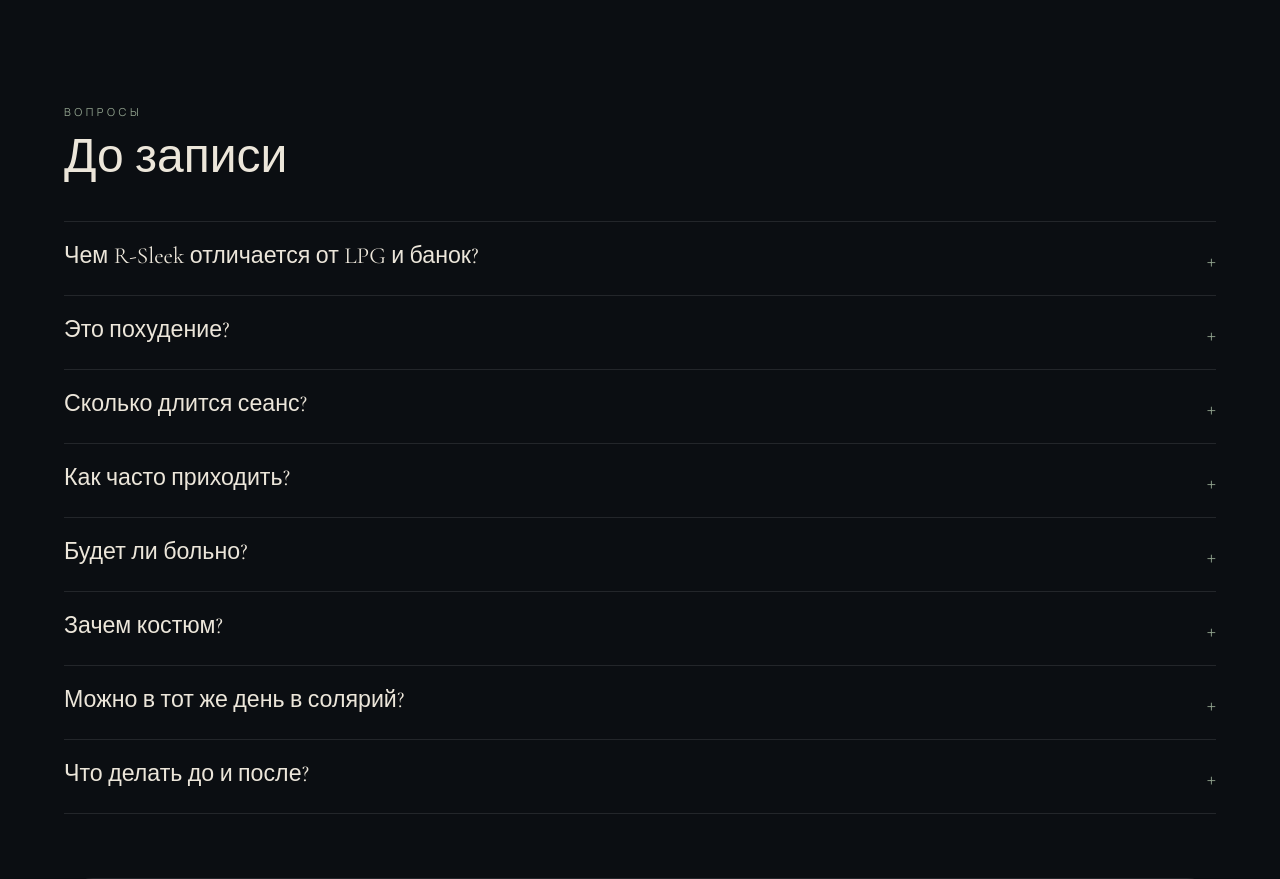
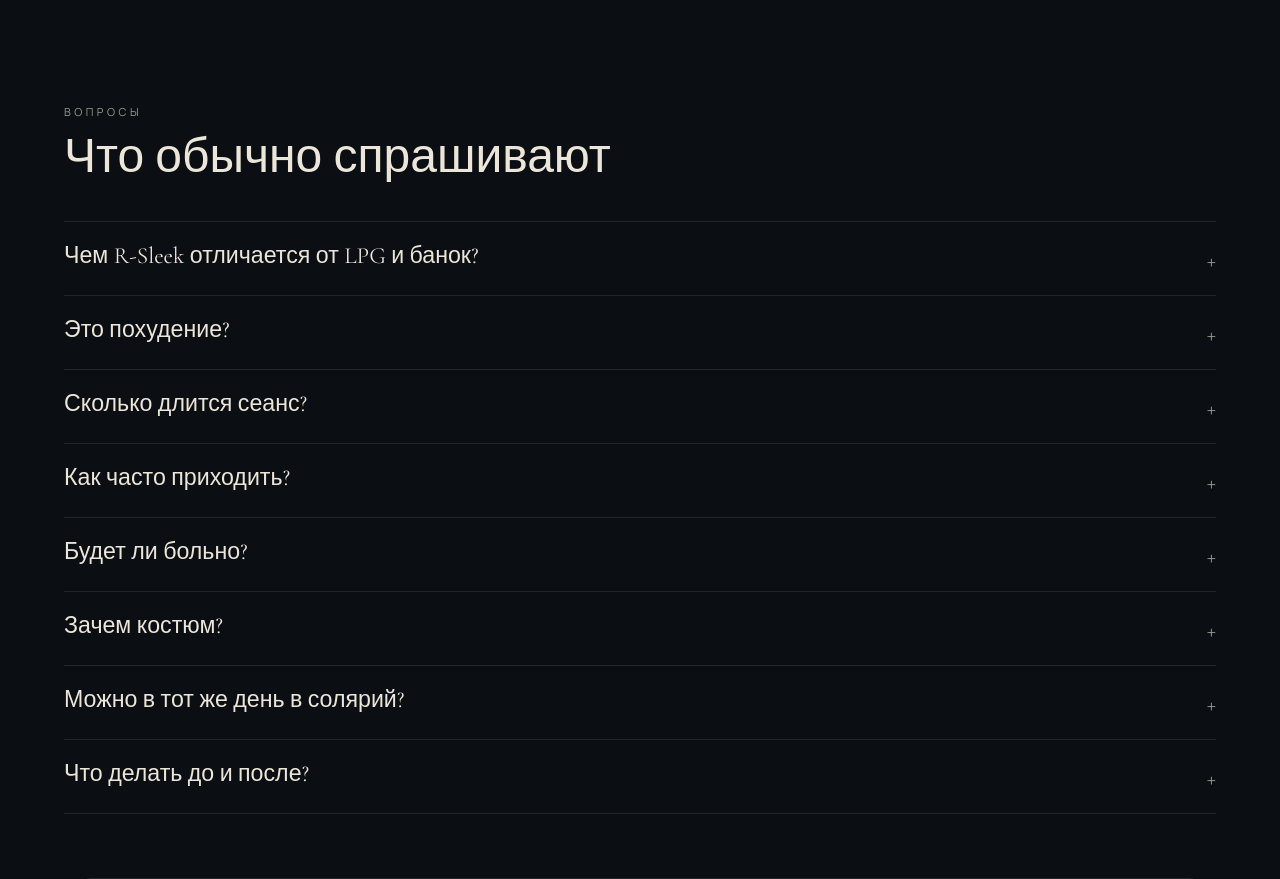
Before and after one commit to gnxv/ds, a Next.js app: page /r-sleek in a window 1280 px wide. Shown: the part 5100-5979 px from the top of the page. Built offline with nearby package versions, Linux system fonts and the light colour scheme.

Commit message:
Tighten R-Sleek FAQ heading and answers

```diff
--- a/src/app/r-sleek/page.tsx
+++ b/src/app/r-sleek/page.tsx
@@ -20,11 +20,11 @@
   },
   {
     q: "Это похудение?",
-    a: "После первого сеанса минус почти всегда про жидкость: до 800 г может уйти сразу. На курсе, в зависимости от исходных параметров и того, как отвечает тело, на весах бывает минус 5–8 кг. Это не диета и не липосакция — без повторения и без режима вода возвращается.",
+    a: "После первого сеанса минус почти всегда про жидкость: до 800 г может уйти сразу. На курсе, в зависимости от исходных параметров и того, как отвечает тело, на весах бывает минус 5–8 кг. После курса результат держится месяцами при нормальном образе жизни.",
   },
   {
     q: "Сколько длится сеанс?",
-    a: "В кабинете два слота: 40 минут на одну зону и 60 минут, если берём две связанные области — например живот с боками и бёдра. Полный обход тела в клиниках обычно 50–75 минут; у нас формат камерный, без конвейера «всё сразу».",
+    a: "Два варианта. 40 минут на одну зону и 60 минут, если берём две связанные области — например живот с боками и бёдра.",
   },
   {
     q: "Как часто приходить?",
@@ -393,7 +393,9 @@
           <p className="text-[11px] uppercase tracking-[0.32em] text-[#8fa08c]">
             Вопросы
           </p>
-          <h2 className="font-serif mt-3 text-4xl md:text-5xl">До записи</h2>
+          <h2 className="font-serif mt-3 text-4xl md:text-5xl">
+            Что обычно спрашивают
+          </h2>
           <div className="mt-10 divide-y divide-white/10 border-y border-white/10">
             {faqs.map((item) => (
               <details key={item.q} className="group py-5">
```
